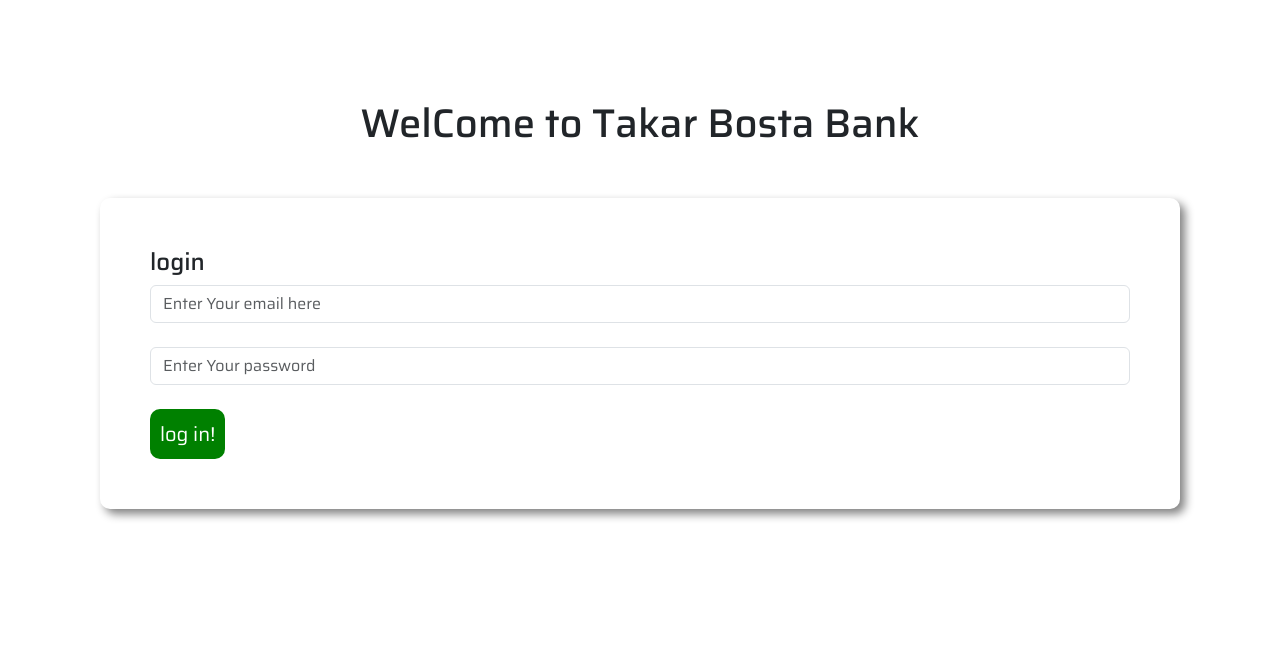
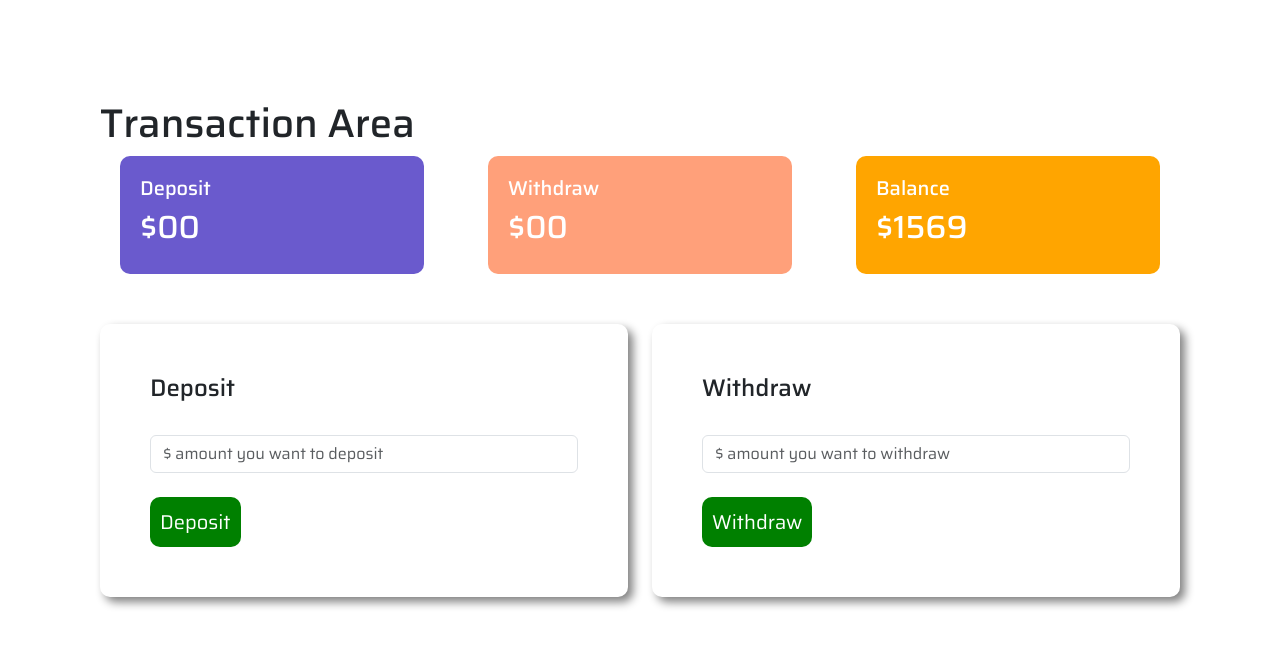
Before and after one commit to anayethasan/takarBostta-Bank, a plain HTML site: page index.html in a window 1280 px wide. Both pictures are taken after a click on the button "log in!". Drawn offline with nearby package versions, Linux system fonts and the light colour scheme.

Commit message:
bank methods added

```diff
--- a/index.html
+++ b/index.html
@@ -22,6 +22,49 @@
             <button id="login" class="btn main-btn">log in!</button>
         </div>
     </div>
+    <div id="Transaction-area">
+        <h1>Transaction Area</h1>
+        <div class="row">
+            <div class="col-md-4">
+                <div class="deposit status">
+                    <h5>Deposit</h5>
+                    <h2>$<span id="currentDeposit">00</span></h2>
+                </div>
+            </div>
+            <div class="col-md-4">
+                <div class="withdraw status">
+                    <h5>Withdraw</h5>
+                    <h2>$00</h2>
+                </div>
+            </div>
+            <div class="col-md-4">
+                <div class="balance status">
+                    <h5>Balance</h5>
+                    <h2>$<span id="currentBalance">1569</span></h2>
+                </div>
+            </div>
+        </div>
+        <div class="row">
+            <div class="col-md-6">
+                <div class="submit-area">
+                    <h4>Deposit</h4>
+                    <br>
+                    <input id="depositAmount" class="form-control" type="text" placeholder="$ amount you want to deposit">
+                    <br>
+                    <button id="addDeposit" class="btn main-btn">Deposit</button>
+                </div>
+            </div>
+            <div class="col-md-6">
+                <div class="submit-area">
+                    <h4>Withdraw</h4>
+                    <br>
+                    <input id="withdrawAmount" class="form-control" type="text" placeholder="$ amount you want to withdraw">
+                    <br>
+                    <button id="addWithdraw" class="btn main-btn ">Withdraw</button>
+                </div>
+            </div>
+        </div>
+    </div>
 
     <script src="main.js"></script>
 </body>
--- a/main.js
+++ b/main.js
@@ -1,4 +1,47 @@
+// login button event handler
 const loginBtn = document.getElementById('login');
+
     loginBtn.addEventListener("click", function(){
-        console.log('o amake click marche')
+        const logInArea = document.getElementById("login-form");
+        logInArea.style.display = "none";
+        const TransactionArea = document.getElementById("Transaction-area");
+        TransactionArea.style.display = "block";
     })
+
+// deposit button event handler
+const depositButton = document.getElementById("addDeposit");
+depositButton.addEventListener("click", function(){
+    const depositNumber = getInputNumber("depositAmount");
+
+
+    // const currentDeposit = document.getElementById("currentDeposit").innerText;
+    // const currentDepositNumber = parseFloat(currentDeposit);
+    // const totalDeposit = depositNumber + currentDepositNumber;
+    // document.getElementById("currentDeposit").innerText = totalDeposit;
+
+
+    updateSpanText("currentDeposit", depositNumber);
+    updateSpanText("currentBalance", depositNumber);
+
+    document.getElementById("depositAmount").value = "";
+})
+
+// Withdraw Button event handler
+    const withdrawBtn = document.getElementById("addWithdraw");
+    withdrawBtn.addEventListener("click", function(){
+        const withdrawNumber = getInputNumber("withdrawAmount");
+        console.log(withdrawNumber);
+    })
+
+function getInputNumber(id){
+    const amount = document.getElementById(id).value;
+    const amountNumber = parseFloat(amount);
+    return amountNumber;
+}
+
+function updateSpanText(id, depositNumber){
+    const current = document.getElementById(id).innerText;
+    const currentNumber = parseFloat(current);
+    const totalAmount = depositNumber + currentNumber;
+    document.getElementById(id).innerText = totalAmount;
+}
--- a/style.css
+++ b/style.css
@@ -19,3 +19,23 @@ body{
     padding: 50px;
     box-shadow: 5px 5px 10px gray;
 }
+
+#Transaction-area{
+    display: none;
+}
+.status{
+    color: white;
+    margin: 0 20px;
+    padding: 20px;
+    border-radius: 10px;
+}
+
+.deposit{
+    background-color: slateblue;
+}
+.withdraw{
+    background-color: lightsalmon;
+}
+.balance{
+    background-color: orange;
+}
```
